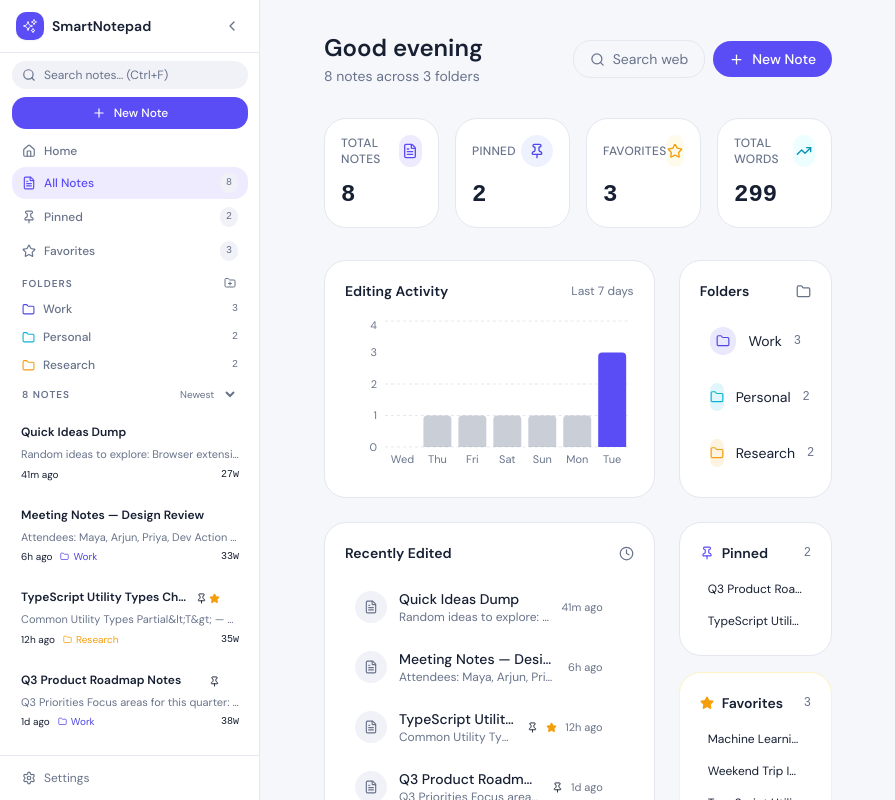
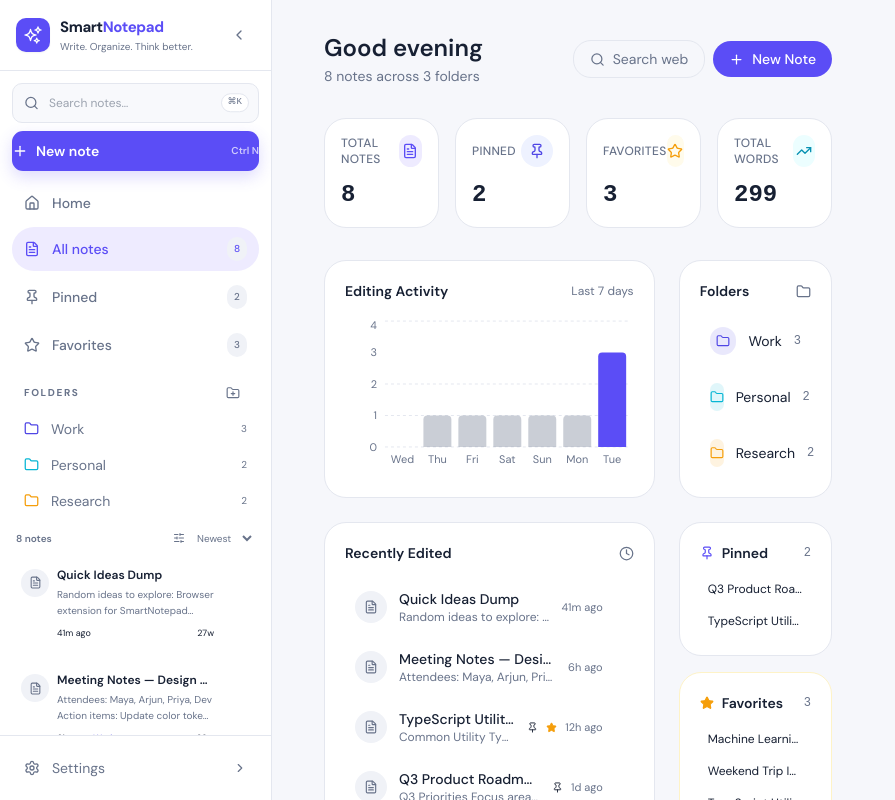
Before and after one commit to rkaif8314-a11y/SmartNotepad, a Next.js app: page /dashboard in a window 1280 px wide. Shown: the whole page, without its empty margins (0-895 px from the left). Built offline with nearby package versions, Linux system fonts and the light colour scheme.

Commit message:
redesign: upgrade notes sidebar

```diff
--- a/src/app/dashboard/components/NotesSidebar.tsx
+++ b/src/app/dashboard/components/NotesSidebar.tsx
@@ -1,352 +1,50 @@
 'use client';
 
-import React, { useState, useMemo } from 'react';
-import {
-  Plus, Search, Pin, Star, Folder, Home,
-  ChevronLeft, ChevronRight, MoreHorizontal,
-  Trash2, Copy, PinOff, StarOff, FolderPlus,
-  FileText, Settings
-} from 'lucide-react';
+import React, { useMemo, useState } from 'react';
+import { Plus, Search, Pin, Star, Folder, Home, ChevronLeft, ChevronRight, MoreHorizontal, Trash2, Copy, PinOff, StarOff, FolderPlus, FileText, Settings, SlidersHorizontal } from 'lucide-react';
 import { useRouter } from 'next/navigation';
 import { type Note, type Folder as FolderType, formatRelativeTime } from '@/lib/notesStorage';
 import AppLogo from '@/components/ui/AppLogo';
 
 type SortMode = 'newest' | 'oldest' | 'title' | 'favorites';
 type FilterMode = 'all' | 'pinned' | 'favorites' | string;
-
 interface Props {
-  notes: Note[];
-  folders: FolderType[];
-  activeNoteId: string | null;
-  searchQuery: string;
-  isCollapsed: boolean;
-  onSearchChange: (q: string) => void;
-  onSelectNote: (id: string) => void;
-  onCreateNote: () => void;
-  onTogglePin: (id: string) => void;
-  onToggleFavorite: (id: string) => void;
-  onDuplicate: (id: string) => void;
-  onDelete: (id: string) => void;
-  onToggleCollapse: () => void;
-  onCreateFolder: () => void;
-  onGoHome: () => void;
+  notes: Note[]; folders: FolderType[]; activeNoteId: string | null; searchQuery: string; isCollapsed: boolean;
+  onSearchChange: (q: string) => void; onSelectNote: (id: string) => void; onCreateNote: () => void;
+  onTogglePin: (id: string) => void; onToggleFavorite: (id: string) => void; onDuplicate: (id: string) => void;
+  onDelete: (id: string) => void; onToggleCollapse: () => void; onCreateFolder: () => void; onGoHome: () => void;
 }
 
-export default function NotesSidebar({
-  notes, folders, activeNoteId, searchQuery, isCollapsed,
-  onSearchChange, onSelectNote, onCreateNote, onTogglePin,
-  onToggleFavorite, onDuplicate, onDelete, onToggleCollapse,
-  onCreateFolder, onGoHome,
-}: Props) {
-  const router = useRouter();
-  const [filter, setFilter] = useState<FilterMode>('all');
-  const [sort, setSort] = useState<SortMode>('newest');
-  const [openMenuId, setOpenMenuId] = useState<string | null>(null);
-
+export default function NotesSidebar({ notes, folders, activeNoteId, searchQuery, isCollapsed, onSearchChange, onSelectNote, onCreateNote, onTogglePin, onToggleFavorite, onDuplicate, onDelete, onToggleCollapse, onCreateFolder, onGoHome }: Props) {
+  const router = useRouter(); const [filter, setFilter] = useState<FilterMode>('all'); const [sort, setSort] = useState<SortMode>('newest'); const [openMenuId, setOpenMenuId] = useState<string | null>(null);
   const filteredNotes = useMemo(() => {
     let list = notes;
+    const q = searchQuery.trim().toLowerCase();
+    if (q) list = list.filter(n => n.title.toLowerCase().includes(q) || n.content.replace(/<[^>]*>/g, ' ').toLowerCase().includes(q));
+    if (filter === 'pinned') list = list.filter(n => n.isPinned); else if (filter === 'favorites') list = list.filter(n => n.isFavorite); else if (filter !== 'all') list = list.filter(n => n.folderId === filter);
+    return [...list].sort((a, b) => sort === 'oldest' ? new Date(a.createdAt).getTime() - new Date(b.createdAt).getTime() : sort === 'title' ? a.title.localeCompare(b.title) : sort === 'favorites' ? Number(b.isFavorite) - Number(a.isFavorite) : new Date(b.updatedAt).getTime() - new Date(a.updatedAt).getTime());
+  }, [notes, searchQuery, filter, sort]);
+  const pinnedCount = notes.filter(n => n.isPinned).length; const favCount = notes.filter(n => n.isFavorite).length;
 
-    if (searchQuery.trim()) {
-      const q = searchQuery.toLowerCase();
-      list = list.filter(n =>
-        n.title.toLowerCase().includes(q) ||
-        n.content.replace(/<[^>]*>/g, '').toLowerCase().includes(q)
-      );
-    }
+  const iconButton = (active = false) => `grid h-9 w-9 place-items-center rounded-lg transition-colors ${active ? 'bg-secondary text-primary' : 'text-muted-foreground hover:bg-muted hover:text-foreground'}`;
+  if (isCollapsed) return <div className="flex h-full w-[68px] flex-col items-center border-r border-border bg-card py-4 gap-2"><AppLogo size={34} className="mb-3"/><button onClick={onCreateNote} className="app-primary grid h-10 w-10 place-items-center" title="New note"><Plus size={19}/></button><button onClick={onGoHome} className={iconButton()} title="Home"><Home size={18}/></button><button onClick={() => setFilter('all')} className={iconButton(filter === 'all')} title="All notes"><FileText size={18}/></button><button onClick={() => setFilter('pinned')} className={iconButton(filter === 'pinned')} title="Pinned"><Pin size={18}/></button><button onClick={() => setFilter('favorites')} className={iconButton(filter === 'favorites')} title="Favorites"><Star size={18}/></button><div className="flex-1"/><button onClick={() => router.push('/settings')} className={iconButton()} title="Settings"><Settings size={18}/></button><button onClick={onToggleCollapse} className={iconButton()} title="Expand sidebar"><ChevronRight size={18}/></button></div>;
 
-    if (filter === 'pinned') list = list.filter(n => n.isPinned);
-    else if (filter === 'favorites') list = list.filter(n => n.isFavorite);
-    else if (filter !== 'all') list = list.filter(n => n.folderId === filter);
-
-    switch (sort) {
-      case 'newest': return [...list].sort((a, b) => new Date(b.updatedAt).getTime() - new Date(a.updatedAt).getTime());
-      case 'oldest': return [...list].sort((a, b) => new Date(a.createdAt).getTime() - new Date(b.createdAt).getTime());
-      case 'title': return [...list].sort((a, b) => a.title.localeCompare(b.title));
-      case 'favorites': return [...list].sort((a, b) => (b.isFavorite ? 1 : 0) - (a.isFavorite ? 1 : 0));
-      default: return list;
-    }
-  }, [notes, searchQuery, filter, sort]);
-
-  const pinnedCount = notes.filter(n => n.isPinned).length;
-  const favCount = notes.filter(n => n.isFavorite).length;
-
-  if (isCollapsed) {
-    return (
-      <div className="flex flex-col h-full w-16 items-center py-4 gap-3">
-        <div className="mb-2">
-          <AppLogo size={28} />
-        </div>
-        <button
-          onClick={onCreateNote}
-          className="w-9 h-9 rounded-lg bg-primary text-primary-foreground flex items-center justify-center hover:bg-primary/90 transition-colors duration-150"
-          title="New Note (Ctrl+N)"
-        >
-          <Plus size={18} />
-        </button>
-        <button
-          onClick={onGoHome}
-          className="w-9 h-9 rounded-lg hover:bg-muted flex items-center justify-center text-muted-foreground hover:text-foreground transition-colors duration-150"
-          title="Home"
-        >
-          <Home size={18} />
-        </button>
-        <button
-          onClick={() => setFilter('all')}
-          className={`w-9 h-9 rounded-lg flex items-center justify-center transition-colors duration-150 ${filter === 'all' ? 'bg-secondary text-primary' : 'hover:bg-muted text-muted-foreground hover:text-foreground'}`}
-          title="All Notes"
-        >
-          <FileText size={18} />
-        </button>
-        <button
-          onClick={() => setFilter('pinned')}
-          className={`w-9 h-9 rounded-lg flex items-center justify-center transition-colors duration-150 ${filter === 'pinned' ? 'bg-secondary text-primary' : 'hover:bg-muted text-muted-foreground hover:text-foreground'}`}
-          title="Pinned"
-        >
-          <Pin size={18} />
-        </button>
-        <button
-          onClick={() => setFilter('favorites')}
-          className={`w-9 h-9 rounded-lg flex items-center justify-center transition-colors duration-150 ${filter === 'favorites' ? 'bg-secondary text-primary' : 'hover:bg-muted text-muted-foreground hover:text-foreground'}`}
-          title="Favorites"
-        >
-          <Star size={18} />
-        </button>
-        <div className="flex-1" />
-        <button
-          onClick={() => router.push('/settings')}
-          className="w-9 h-9 rounded-lg hover:bg-muted flex items-center justify-center text-muted-foreground hover:text-foreground transition-colors duration-150"
-          title="Settings"
-        >
-          <Settings size={18} />
-        </button>
-        <button
-          onClick={onToggleCollapse}
-          className="w-9 h-9 rounded-lg hover:bg-muted flex items-center justify-center text-muted-foreground hover:text-foreground transition-colors duration-150"
-          title="Expand sidebar"
-        >
-          <ChevronRight size={18} />
-        </button>
-      </div>
-    );
-  }
-
-  return (
-    <div className="flex flex-col h-full w-[260px] overflow-hidden">
-      {/* Header */}
-      <div className="flex items-center justify-between px-4 py-3 border-b border-border shrink-0">
-        <div className="flex items-center gap-2">
-          <AppLogo size={28} />
-          <span className="text-sm font-semibold text-foreground">SmartNotepad</span>
-        </div>
-        <button
-          onClick={onToggleCollapse}
-          className="p-1 rounded hover:bg-muted text-muted-foreground hover:text-foreground transition-colors duration-150"
-          title="Collapse sidebar"
-        >
-          <ChevronLeft size={16} />
-        </button>
-      </div>
-
-      {/* Search */}
-      <div className="px-3 py-2 shrink-0">
-        <div className="relative">
-          <Search size={14} className="absolute left-2.5 top-1/2 -translate-y-1/2 text-muted-foreground" />
-          <input
-            type="text"
-            placeholder="Search notes… (Ctrl+F)"
-            value={searchQuery}
-            onChange={e => onSearchChange(e.target.value)}
-            className="w-full pl-8 pr-3 py-1.5 bg-muted rounded-md text-xs text-foreground placeholder:text-muted-foreground focus:outline-none focus:ring-1 focus:ring-ring transition-all duration-150"
-          />
-        </div>
-      </div>
-
-      {/* New Note Button */}
-      <div className="px-3 pb-2 shrink-0">
-        <button
-          onClick={onCreateNote}
-          className="w-full flex items-center justify-center gap-2 bg-primary text-primary-foreground py-2 rounded-md text-xs font-medium hover:bg-primary/90 active:scale-95 transition-all duration-150"
-        >
-          <Plus size={14} />
-          New Note
-        </button>
-      </div>
-
-      {/* Filter Nav */}
-      <div className="px-3 pb-2 space-y-0.5 shrink-0">
-        <button
-          onClick={onGoHome}
-          className="w-full flex items-center gap-2 px-2.5 py-1.5 rounded-md text-xs font-medium text-muted-foreground hover:bg-muted hover:text-foreground transition-colors duration-150"
-        >
-          <Home size={14} />
-          Home
-        </button>
-        {[
-          { key: 'all', icon: FileText, label: 'All Notes', count: notes.length },
-          { key: 'pinned', icon: Pin, label: 'Pinned', count: pinnedCount },
-          { key: 'favorites', icon: Star, label: 'Favorites', count: favCount },
-        ].map(item => (
-          <button
-            key={`filter-${item.key}`}
-            onClick={() => setFilter(item.key as FilterMode)}
-            className={`w-full flex items-center gap-2 px-2.5 py-1.5 rounded-md text-xs font-medium transition-colors duration-150 ${
-              filter === item.key
-                ? 'bg-secondary text-primary' :'text-muted-foreground hover:bg-muted hover:text-foreground'
-            }`}
-          >
-            <item.icon size={14} />
-            <span className="flex-1 text-left">{item.label}</span>
-            <span className="text-[10px] bg-muted text-muted-foreground px-1.5 py-0.5 rounded font-mono-data">{item.count}</span>
-          </button>
-        ))}
-      </div>
-
-      {/* Folders */}
-      <div className="px-3 pb-2 shrink-0">
-        <div className="flex items-center justify-between mb-1 px-2.5">
-          <span className="text-[10px] font-semibold uppercase tracking-widest text-muted-foreground">Folders</span>
-          <button
-            onClick={onCreateFolder}
-            className="p-0.5 rounded hover:bg-muted text-muted-foreground hover:text-foreground transition-colors duration-150"
-            title="New folder"
-          >
-            <FolderPlus size={12} />
-          </button>
-        </div>
-        {folders.map(folder => (
-          <button
-            key={`folder-nav-${folder.id}`}
-            onClick={() => setFilter(folder.id)}
-            className={`w-full flex items-center gap-2 px-2.5 py-1.5 rounded-md text-xs font-medium transition-colors duration-150 ${
-              filter === folder.id
-                ? 'bg-secondary text-primary' :'text-muted-foreground hover:bg-muted hover:text-foreground'
-            }`}
-          >
-            <Folder size={13} style={{ color: folder.color }} />
-            <span className="flex-1 text-left truncate">{folder.name}</span>
-            <span className="text-[10px] text-muted-foreground font-mono-data">
-              {notes.filter(n => n.folderId === folder.id).length}
-            </span>
-          </button>
-        ))}
-      </div>
-
-      {/* Sort */}
-      <div className="px-3 pb-2 shrink-0">
-        <div className="flex items-center gap-1 px-2.5 mb-1">
-          <span className="text-[10px] font-semibold uppercase tracking-widest text-muted-foreground flex-1">
-            {filteredNotes.length} note{filteredNotes.length !== 1 ? 's' : ''}
-          </span>
-          <select
-            value={sort}
-            onChange={e => setSort(e.target.value as SortMode)}
-            className="text-[10px] bg-transparent text-muted-foreground border-none outline-none cursor-pointer hover:text-foreground"
-          >
-            <option value="newest">Newest</option>
-            <option value="oldest">Oldest</option>
-            <option value="title">Title</option>
-            <option value="favorites">Favorites</option>
-          </select>
-        </div>
-      </div>
-
-      {/* Notes List */}
-      <div className="flex-1 overflow-y-auto scrollbar-thin px-2">
-        {filteredNotes.length === 0 ? (
-          <div className="flex flex-col items-center justify-center py-10 px-4 text-center">
-            <FileText size={24} className="text-muted-foreground mb-2 opacity-50" />
-            <p className="text-xs font-medium text-muted-foreground">No notes yet</p>
-            <p className="text-[11px] text-muted-foreground/70 mt-1">Create your first note to get started.</p>
-            <button
-              onClick={onCreateNote}
-              className="mt-3 text-xs text-primary hover:underline"
-            >
-              + Create note
-            </button>
-          </div>
-        ) : (
-          filteredNotes.map(note => {
-            const folder = folders.find(f => f.id === note.folderId);
-            const snippet = note.content.replace(/<[^>]*>/g, ' ').replace(/\s+/g, ' ').trim().slice(0, 80);
-            return (
-              <div
-                key={`note-item-${note.id}`}
-                className={`group relative rounded-lg px-3 py-2.5 mb-1 cursor-pointer note-card-hover ${
-                  activeNoteId === note.id
-                    ? 'bg-secondary border border-primary/20' :'hover:bg-muted border border-transparent'
-                }`}
-                onClick={() => onSelectNote(note.id)}
-              >
-                <div className="flex items-start justify-between gap-1 mb-1">
-                  <span className="text-xs font-semibold text-foreground truncate flex-1 leading-tight">
-                    {note.title}
-                  </span>
-                  <div className="flex items-center gap-0.5 shrink-0">
-                    {note.isPinned && <Pin size={11} className="text-primary/70" />}
-                    {note.isFavorite && <Star size={11} className="text-amber-500 fill-amber-500" />}
-                    <button
-                      className="opacity-0 group-hover:opacity-100 p-0.5 rounded hover:bg-border transition-all duration-150"
-                      onClick={e => { e.stopPropagation(); setOpenMenuId(openMenuId === note.id ? null : note.id); }}
-                    >
-                      <MoreHorizontal size={13} className="text-muted-foreground" />
-                    </button>
-                  </div>
-                </div>
-
-                {snippet && (
-                  <p className="text-[11px] text-muted-foreground truncate mb-1">{snippet}</p>
-                )}
-
-                <div className="flex items-center gap-2">
-                  <span className="text-[10px] text-muted-foreground/70">{formatRelativeTime(note.updatedAt)}</span>
-                  {folder && (
-                    <span className="text-[10px] flex items-center gap-1" style={{ color: folder.color }}>
-                      <Folder size={9} />
-                      {folder.name}
-                    </span>
-                  )}
-                  <span className="text-[10px] text-muted-foreground/60 ml-auto font-mono-data">{note.wordCount}w</span>
-                </div>
-
-                {/* Context Menu */}
-                {openMenuId === note.id && (
-                  <div
-                    className="absolute right-2 top-8 z-20 bg-card border border-border rounded-lg shadow-lg py-1 w-40 fade-in"
-                    onClick={e => e.stopPropagation()}
-                  >
-                    {[
-                      { icon: note.isPinned ? PinOff : Pin, label: note.isPinned ? 'Unpin' : 'Pin note', action: () => { onTogglePin(note.id); setOpenMenuId(null); } },
-                      { icon: note.isFavorite ? StarOff : Star, label: note.isFavorite ? 'Unfavorite' : 'Favorite', action: () => { onToggleFavorite(note.id); setOpenMenuId(null); } },
-                      { icon: Copy, label: 'Duplicate', action: () => { onDuplicate(note.id); setOpenMenuId(null); } },
-                      { icon: Trash2, label: 'Delete', action: () => { onDelete(note.id); setOpenMenuId(null); }, danger: true },
-                    ].map(item => (
-                      <button
-                        key={`menu-${note.id}-${item.label}`}
-                        onClick={item.action}
-                        className={`w-full flex items-center gap-2 px-3 py-1.5 text-xs hover:bg-muted transition-colors duration-150 ${item.danger ? 'text-red-500 hover:text-red-600' : 'text-foreground'}`}
-                      >
-                        <item.icon size={13} />
-                        {item.label}
-                      </button>
-                    ))}
-                  </div>
-                )}
-              </div>
-            );
-          })
-        )}
-      </div>
-
-      {/* Bottom */}
-      <div className="border-t border-border px-3 py-2 shrink-0">
-        <button
-          onClick={() => router.push('/settings')}
-          className="w-full flex items-center gap-2 px-2.5 py-1.5 rounded-md text-xs text-muted-foreground hover:bg-muted hover:text-foreground transition-colors duration-150"
-        >
-          <Settings size={14} />
-          Settings
-        </button>
-      </div>
+  return <aside className="flex h-full w-[272px] flex-col bg-card border-r border-border overflow-hidden">
+    <div className="flex items-center justify-between px-4 py-4 border-b border-border shrink-0"><div className="flex items-center gap-2.5 min-w-0"><AppLogo size={34}/><div className="min-w-0"><p className="text-[15px] font-bold tracking-tight truncate">Smart<span className="text-primary">Notepad</span></p><p className="text-[10px] text-muted-foreground truncate">Write. Organize. Think better.</p></div></div><button onClick={onToggleCollapse} className="grid h-8 w-8 place-items-center rounded-lg text-muted-foreground hover:bg-muted hover:text-foreground" title="Collapse sidebar"><ChevronLeft size={16}/></button></div>
+    <div className="px-3 pt-3 pb-2 shrink-0"><div className="relative"><Search size={15} className="absolute left-3 top-1/2 -translate-y-1/2 text-muted-foreground"/><input value={searchQuery} onChange={e => onSearchChange(e.target.value)} placeholder="Search notes…" className="app-control w-full h-10 pl-9 pr-12 text-xs bg-input focus:bg-card"/><kbd className="absolute right-2.5 top-1/2 -translate-y-1/2 rounded-md border border-border bg-card px-1.5 py-0.5 text-[9px] font-medium text-muted-foreground">⌘K</kbd></div></div>
+    <div className="px-3 pb-3 shrink-0"><button onClick={onCreateNote} className="app-primary w-full h-10 flex items-center justify-center gap-2 text-sm font-semibold"><Plus size={16}/> New note <span className="ml-auto text-[10px] opacity-70">Ctrl N</span></button></div>
+    <nav className="px-3 pb-3 space-y-1 shrink-0">
+      <button onClick={onGoHome} className={`w-full flex items-center gap-3 px-3 py-2.5 rounded-xl text-sm font-medium ${filter === 'home' ? 'bg-secondary text-primary' : 'text-muted-foreground hover:bg-muted hover:text-foreground'}`}><Home size={16}/> Home</button>
+      {[{key:'all', icon:FileText, label:'All notes', count:notes.length},{key:'pinned',icon:Pin,label:'Pinned',count:pinnedCount},{key:'favorites',icon:Star,label:'Favorites',count:favCount}].map(item => <button key={item.key} onClick={() => setFilter(item.key as FilterMode)} className={`w-full flex items-center gap-3 px-3 py-2.5 rounded-xl text-sm font-medium ${filter === item.key ? 'bg-secondary text-primary' : 'text-muted-foreground hover:bg-muted hover:text-foreground'}`}><item.icon size={16}/><span className="flex-1 text-left">{item.label}</span><span className="text-[10px] min-w-5 text-center rounded-full bg-muted px-1.5 py-0.5">{item.count}</span></button>)}
+    </nav>
+    <div className="px-3 pb-2 shrink-0"><div className="flex items-center px-3 mb-1"><span className="flex-1 text-[10px] font-bold uppercase tracking-[.16em] text-muted-foreground">Folders</span><button onClick={onCreateFolder} className="grid h-7 w-7 place-items-center rounded-lg text-muted-foreground hover:bg-muted hover:text-foreground"><FolderPlus size={14}/></button></div>{folders.slice(0,5).map(folder => <button key={folder.id} onClick={() => setFilter(folder.id)} className={`w-full flex items-center gap-3 px-3 py-2 rounded-xl text-sm ${filter === folder.id ? 'bg-secondary text-primary font-medium' : 'text-muted-foreground hover:bg-muted hover:text-foreground'}`}><Folder size={15} style={{color:folder.color}}/><span className="flex-1 text-left truncate">{folder.name}</span><span className="text-[10px]">{notes.filter(n => n.folderId === folder.id).length}</span></button>)}</div>
+    <div className="flex items-center gap-2 px-4 pb-2 pt-1 shrink-0"><span className="text-[10px] font-semibold text-muted-foreground flex-1">{filteredNotes.length} notes</span><SlidersHorizontal size={12} className="text-muted-foreground"/><select value={sort} onChange={e => setSort(e.target.value as SortMode)} className="bg-transparent text-[10px] text-muted-foreground outline-none"><option value="newest">Newest</option><option value="oldest">Oldest</option><option value="title">Title</option><option value="favorites">Favorites</option></select></div>
+    <div className="flex-1 overflow-y-auto scrollbar-thin px-2 pb-3">
+      {filteredNotes.length === 0 ? <div className="py-12 px-5 text-center"><div className="mx-auto grid h-11 w-11 place-items-center rounded-2xl bg-secondary text-primary"><FileText size={19}/></div><p className="mt-3 text-sm font-semibold">Nothing here yet</p><p className="mt-1 text-xs text-muted-foreground">Create a note or change your filter.</p></div> : filteredNotes.map(note => { const folder = folders.find(f => f.id === note.folderId); const snippet = note.content.replace(/<[^>]*>/g,' ').replace(/\s+/g,' ').trim().slice(0,72); return <div key={note.id} onClick={() => onSelectNote(note.id)} className={`group relative cursor-pointer rounded-xl border px-3 py-3 mb-1.5 note-card-hover ${activeNoteId === note.id ? 'border-primary/25 bg-secondary/55 shadow-sm' : 'border-transparent hover:border-border hover:bg-muted/70'}`}>
+        <div className="flex items-start gap-2"><div className={`mt-0.5 h-7 w-7 shrink-0 rounded-lg grid place-items-center ${activeNoteId === note.id ? 'bg-card text-primary' : 'bg-muted text-muted-foreground'}`}><FileText size={13}/></div><div className="min-w-0 flex-1"><div className="flex items-center gap-1"><p className="text-xs font-semibold truncate">{note.title}</p>{note.isPinned && <Pin size={10} className="text-primary shrink-0"/>}{note.isFavorite && <Star size={10} className="text-amber-500 fill-amber-500 shrink-0"/>}</div>{snippet && <p className="mt-1 text-[10px] leading-4 text-muted-foreground line-clamp-2">{snippet}</p>}<div className="mt-2 flex items-center gap-2 text-[9px] text-muted-foreground/75"><span>{formatRelativeTime(note.updatedAt)}</span>{folder && <span className="truncate" style={{color:folder.color}}>{folder.name}</span>}<span className="ml-auto">{note.wordCount}w</span></div></div><button onClick={e => { e.stopPropagation(); setOpenMenuId(openMenuId === note.id ? null : note.id); }} className="opacity-0 group-hover:opacity-100 grid h-7 w-7 place-items-center rounded-lg hover:bg-card text-muted-foreground"><MoreHorizontal size={14}/></button></div>
+        {openMenuId === note.id && <div onClick={e => e.stopPropagation()} className="absolute right-2 top-10 z-40 w-40 rounded-xl border border-border bg-card shadow-xl p-1.5 fade-in">{[{icon:note.isPinned?PinOff:Pin,label:note.isPinned?'Unpin':'Pin',action:()=>onTogglePin(note.id)},{icon:note.isFavorite?StarOff:Star,label:note.isFavorite?'Unfavorite':'Favorite',action:()=>onToggleFavorite(note.id)},{icon:Copy,label:'Duplicate',action:()=>onDuplicate(note.id)},{icon:Trash2,label:'Delete',action:()=>onDelete(note.id)}].map(item => <button key={item.label} onClick={() => {item.action();setOpenMenuId(null)}} className="w-full flex items-center gap-2 px-2.5 py-2 rounded-lg text-xs text-muted-foreground hover:bg-muted hover:text-foreground"><item.icon size={13}/>{item.label}</button>)}</div>}
+      </div> })}
     </div>
-  );
+    <div className="border-t border-border px-3 py-3 shrink-0"><button onClick={() => router.push('/settings')} className="w-full flex items-center gap-3 px-3 py-2.5 rounded-xl text-sm text-muted-foreground hover:bg-muted hover:text-foreground"><Settings size={16}/><span>Settings</span><ChevronRight size={14} className="ml-auto"/></button></div>
+  </aside>;
 }
```
